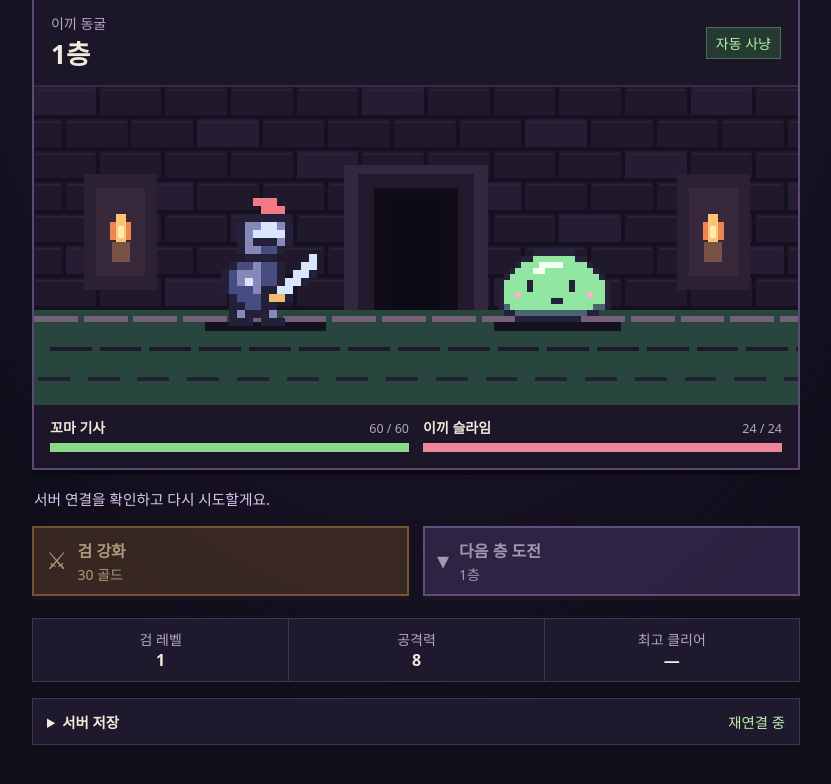
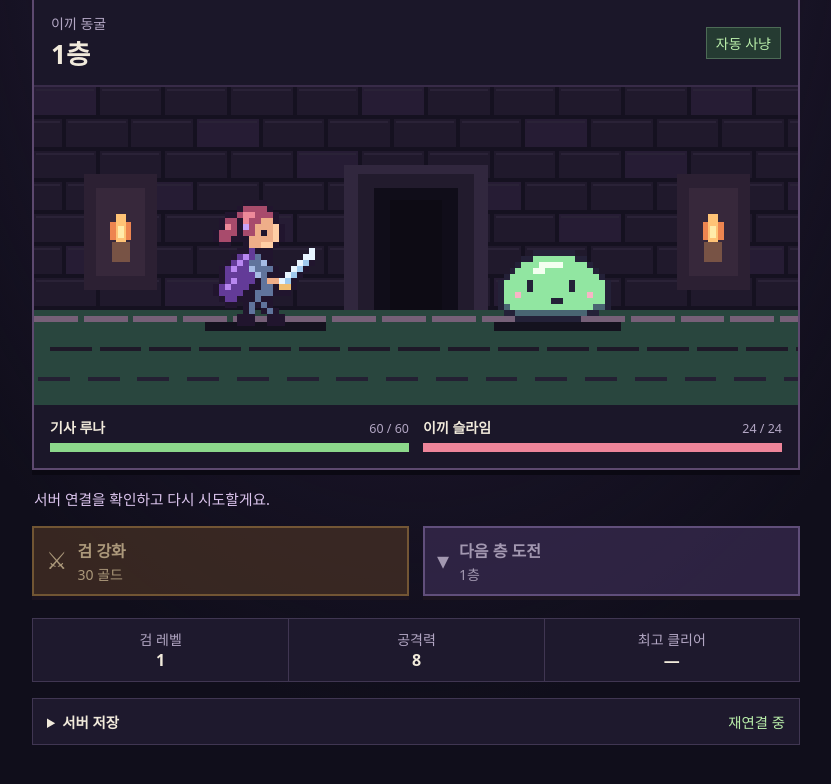
Before and after one commit to cosmos991/Infinityr, a plain HTML site: page public/index.html in a window 1280 px wide. Shown: the part 146-930 px from the top of the page, without its empty margins (224-1055 px from the left). Drawn offline with Linux system fonts and the light colour scheme; no server answers.

Commit message:
Introduce Luna as the dungeon knight

```diff
--- a/public/game.js
+++ b/public/game.js
@@ -172,11 +172,28 @@ window.addEventListener('pageshow', event => { if (event.persisted) synchronize(
 const canvas = byId('scene');
 const ctx = canvas.getContext('2d');
 const reduced = matchMedia('(prefers-reduced-motion: reduce)');
-const knight = [
-  '......rrr.......','.......rrr......','.....ooooo......','....ossllso.....',
-  '....osllllo.....','....osoooso.....','....ossbbo......','.....oooo....l..',
-  '...obbsbbo..ll..','..obsssbbo.llo..','..obslsbbollo...','..obbbsooll.....',
-  '...obbboggo.....','...oobboo.......','...osooos.......','...ooo.ooo......'
+const luna = [
+  '......oooo..........',
+  '.....ohhhho.........',
+  '...oohHHhhho........',
+  '..ohhoHhhffo........',
+  '..oHhophfffFo.......',
+  '.ohhhohhfofFo.......',
+  '.ohhoooffffFo.......',
+  '..oo..offFFo........',
+  '.....oovooo......l..',
+  '....ovVvsoo.....ll..',
+  '...ovVvssSo....lLo..',
+  '..ovVvvSssso..lLo...',
+  '..ovvvvvSsooolLo....',
+  '..ovVvvvosfflLo.....',
+  '.ovVvvvoossoggo.....',
+  '.ovvvvoosssooo......',
+  '..ovvooosoo.........',
+  '...oo.ososo.........',
+  '......os.oso........',
+  '.....ooo..ooo.......',
+  '.....ooo..ooo.......'
 ];
 const slime = [
   '........................','........ooooooo.........','......oommmmmmmoo.......',
@@ -271,8 +288,10 @@ function draw(t) {
   }
   rect(86, 118, 61, 5, '#14121e');
   rect(231, 118, 64, 5, '#14121e');
-  sprite(knight, 86 + (impact ? 23 : 0), 56, 4, {
-    o:'#252039', r:'#f27a82', s:'#8588b9', l:'#d7e5ff', b:'#484d81', g:'#f0bd70'
+  sprite(luna, 87 + (impact ? 28 : 0), 57, 3, {
+    o:'#21152e', h:'#a84b6c', H:'#ee8a9a', p:'#c7a3fa',
+    f:'#efae89', F:'#ffcea5', v:'#633b98', V:'#b887f1',
+    s:'#60749c', S:'#a6bce5', l:'#e8f5ff', L:'#9fc9ed', g:'#f0bd70'
   });
   drawEnemy(age, impact, ambientTime);
   if (age < 560) {
--- a/public/index.html
+++ b/public/index.html
@@ -4,7 +4,7 @@
 <meta charset="utf-8">
 <meta name="viewport" content="width=device-width,initial-scale=1">
 <meta name="theme-color" content="#100e1b">
-<meta name="description" content="꼬마 기사와 함께 내려가는 무한 픽셀 던전">
+<meta name="description" content="기사 루나와 함께 내려가는 무한 픽셀 던전">
 <title>슬라임 지하굴</title>
 <link rel="stylesheet" href="style.css">
 <script type="module" src="game.js"></script>
@@ -14,9 +14,9 @@
 <header><div><span class="eyebrow">SLIME HOLLOW</span><h1>슬라임 지하굴</h1></div><div class="wallet"><i class="coin" aria-hidden="true"></i><div><small>보유 골드</small><strong id="gold">0</strong></div></div></header>
 <section class="battle" aria-label="자동 전투">
 <div class="battle-top"><div><small id="biome">이끼 동굴</small><h2><span id="floor">1</span>층</h2></div><span class="mode" id="mode">자동 사냥</span></div>
-<canvas width="384" height="160" id="scene" aria-label="꼬마 기사와 슬라임의 픽셀 전투"></canvas>
+<canvas width="384" height="160" id="scene" aria-label="기사 루나와 슬라임의 픽셀 전투"></canvas>
 <div class="combatants">
-<div><div class="name"><strong>꼬마 기사</strong><small id="hero-hp">60 / 60</small></div><div class="track"><div id="hero-bar"></div></div></div>
+<div><div class="name"><strong>기사 루나</strong><small id="hero-hp">60 / 60</small></div><div class="track"><div id="hero-bar"></div></div></div>
 <div><div class="name"><strong id="enemy">이끼 슬라임</strong><small id="enemy-hp">24 / 24</small></div><div class="track"><div id="enemy-bar"></div></div></div>
 </div>
 </section>
```
